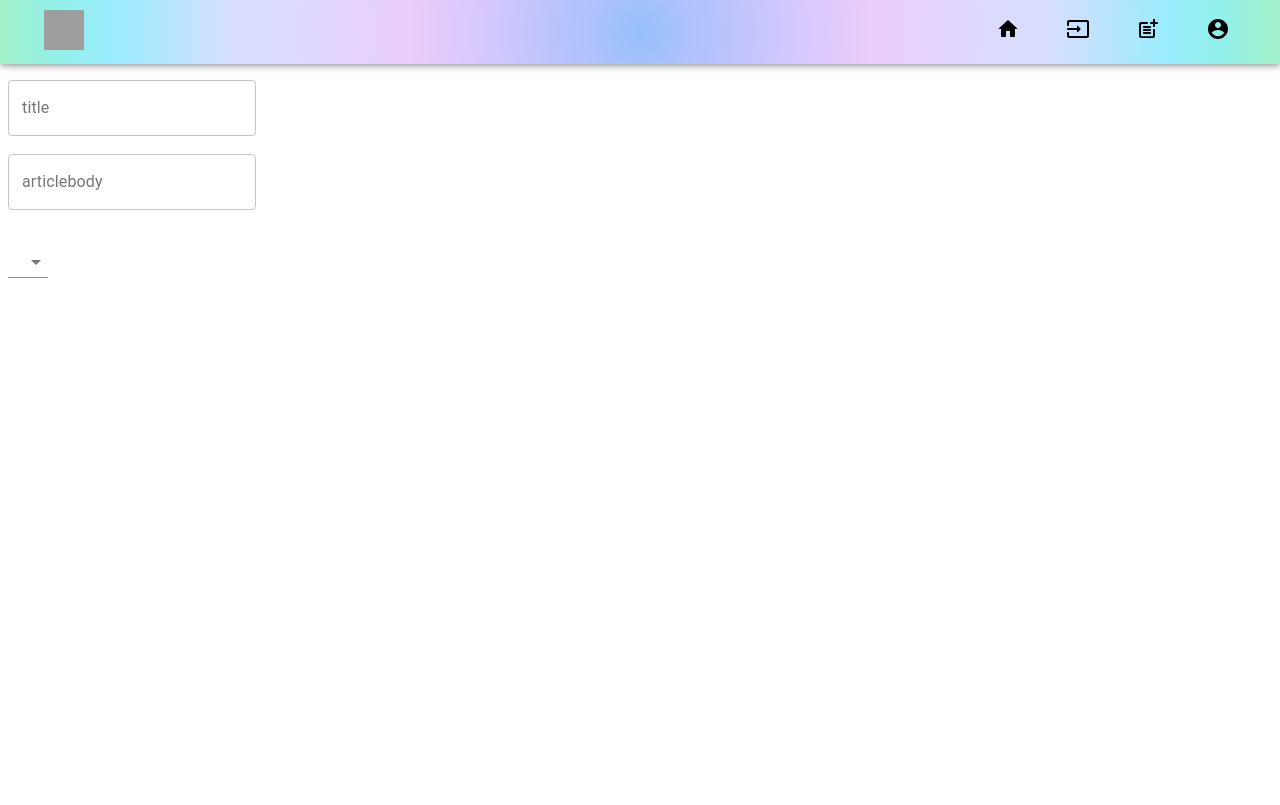
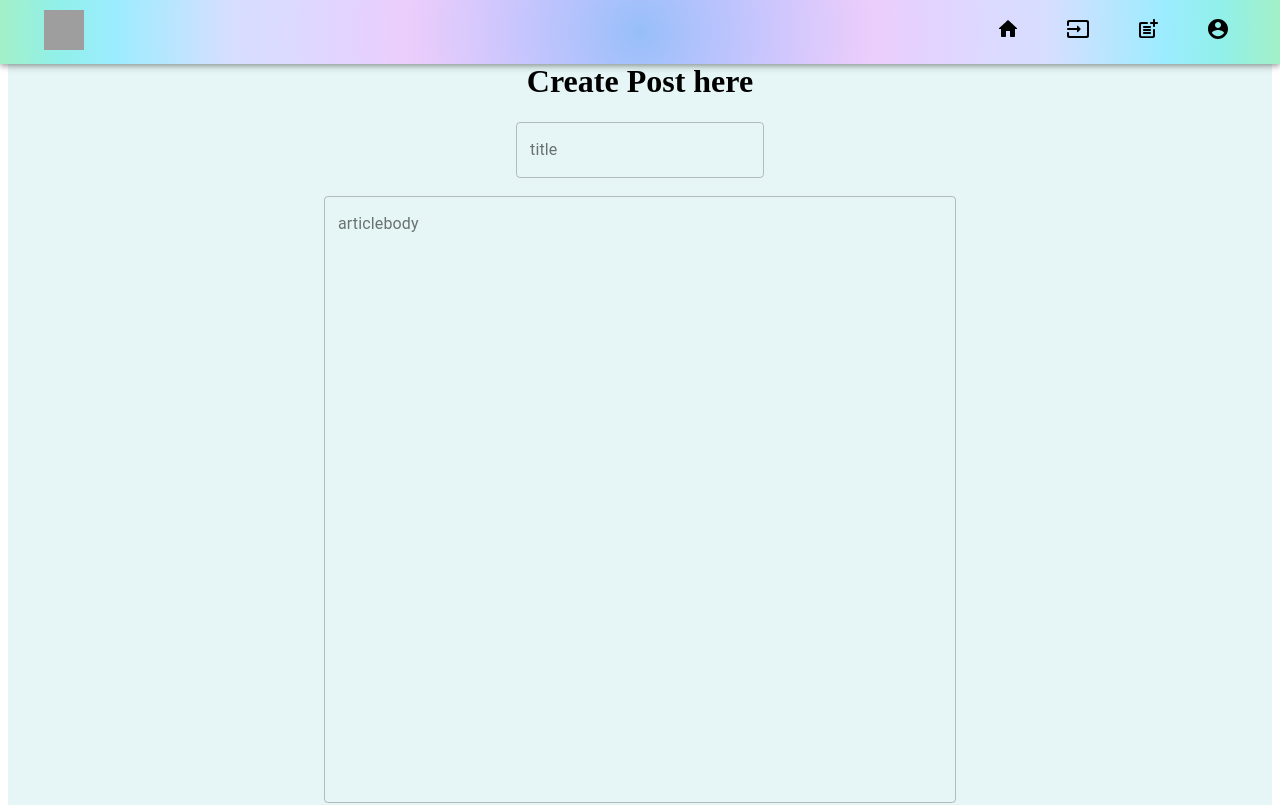
Before and after one commit to anandurdas11/Mini_project, a React (Create React App) app in the folder bloggin_webapp/: page /Addpost in a window 1280 px wide. Shown: the top 805 px of the page. Built offline with nearby package versions, Linux system fonts and the light colour scheme; grey boxes are pictures that could not be loaded.

Commit message:
bug fixed

```diff
--- a/bloggin_webapp/src/App.css
+++ b/bloggin_webapp/src/App.css
@@ -1,7 +1,7 @@
 .others {
   flex: 4;
   margin-top: auto;
-  background-color: aqua;
+  background-color: rgb(5, 255, 255);
   padding-left: 20px;
 }
 
@@ -10,3 +10,6 @@
   margin-top: 100%;
   align-items: center;
 }
+.Topbar{
+margin-top: 100%;
+}
--- a/bloggin_webapp/src/App.js
+++ b/bloggin_webapp/src/App.js
@@ -9,11 +9,12 @@ function App() {
   return (
     <div className="container">
       <Router>
-        <Topbar />
-        <br></br>
-        <br></br>
-        <br></br>
-        <br></br>
+        <div className="Topbar">
+          <Topbar />
+        </div>
+
+
+
         <div className="container">
           <div className="others">
             <Switch>
--- a/bloggin_webapp/src/Components/Topbar.jsx
+++ b/bloggin_webapp/src/Components/Topbar.jsx
@@ -6,7 +6,7 @@ import { Link } from "react-router-dom";
 
 export default function topbar() {
   return (
-    <div className="topbar">
+    <div className="topbar" position="static">
       <AppBar>
 
         <div className="topbarwrapper">
--- a/bloggin_webapp/src/Components/topbar.css
+++ b/bloggin_webapp/src/Components/topbar.css
@@ -2,6 +2,7 @@
     width: 100%;
     height: 50xpx;
     background-color: rgb(250, 250, 250);
+    margin-top: 5%;
 }
 .topbarwrapper{
     height: 100%;
--- /dev/null
+++ b/bloggin_webapp/src/Pages/Addpost/Addpost.css
@@ -0,0 +1,8 @@
+.createpost{
+    align-items: center;
+    background-color: rgb(230, 246, 246);
+    text-align: center;
+    height: 2000px;
+
+
+}
--- a/bloggin_webapp/src/Pages/Addpost/Addpost.js
+++ b/bloggin_webapp/src/Pages/Addpost/Addpost.js
@@ -1,25 +1,30 @@
 import React from 'react'
-import { TextField ,Select ,InputLabel,FormControl,MenuItem } from "@material-ui/core";
+import "./Addpost.css"
+import { TextField,Button } from "@material-ui/core";
 function Addpost() {
   return (
-    <div>
-      <form>
-        <TextField fullwidth variant="outlined" label="title"></TextField>
+    <div className="createpost">
+
+        <h1>Create Post here </h1>
+        <form>
+          <TextField fullwidth variant="outlined" label="title"></TextField>
+          <br></br>
+          <br></br>
+          <TextField
+            variant="outlined"
+            label="articlebody"
+            multiline
+            rows={30}
+            rowsMax={100}
+            style={{ width: "50%", height: "100%" }}
+          ></TextField>
+          <br></br>
+          <br></br>
+          <Button color="primary" variant="contained">Submit</Button>
+          <br></br>
+        </form>
         <br></br>
-        <br></br>
-        <TextField variant="outlined" label="articlebody"></TextField>
-        <br></br>
-        <br></br>
-        <FormControl fullWidth>
-          {/*<InputLabel id="simple">Catgoery</InputLabel>*/}
-        </FormControl>
-        <Select labelId="simple" id="simple">
 
-          <MenuItem value={"TECH"}>Technology</MenuItem>
-          <MenuItem value={"TECH"}>Art</MenuItem>
-
-        </Select>
-      </form>
     </div>
   );
 }
```
